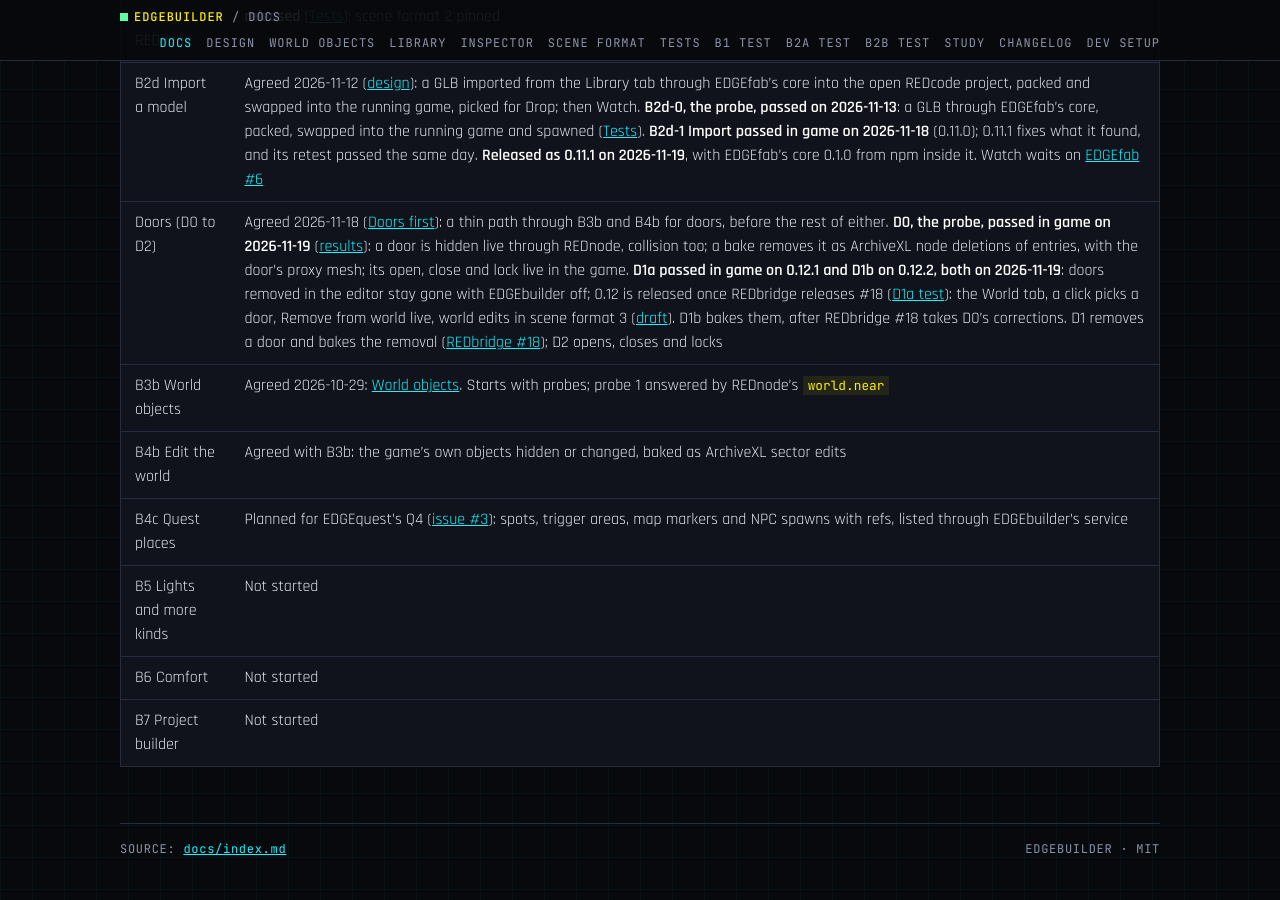
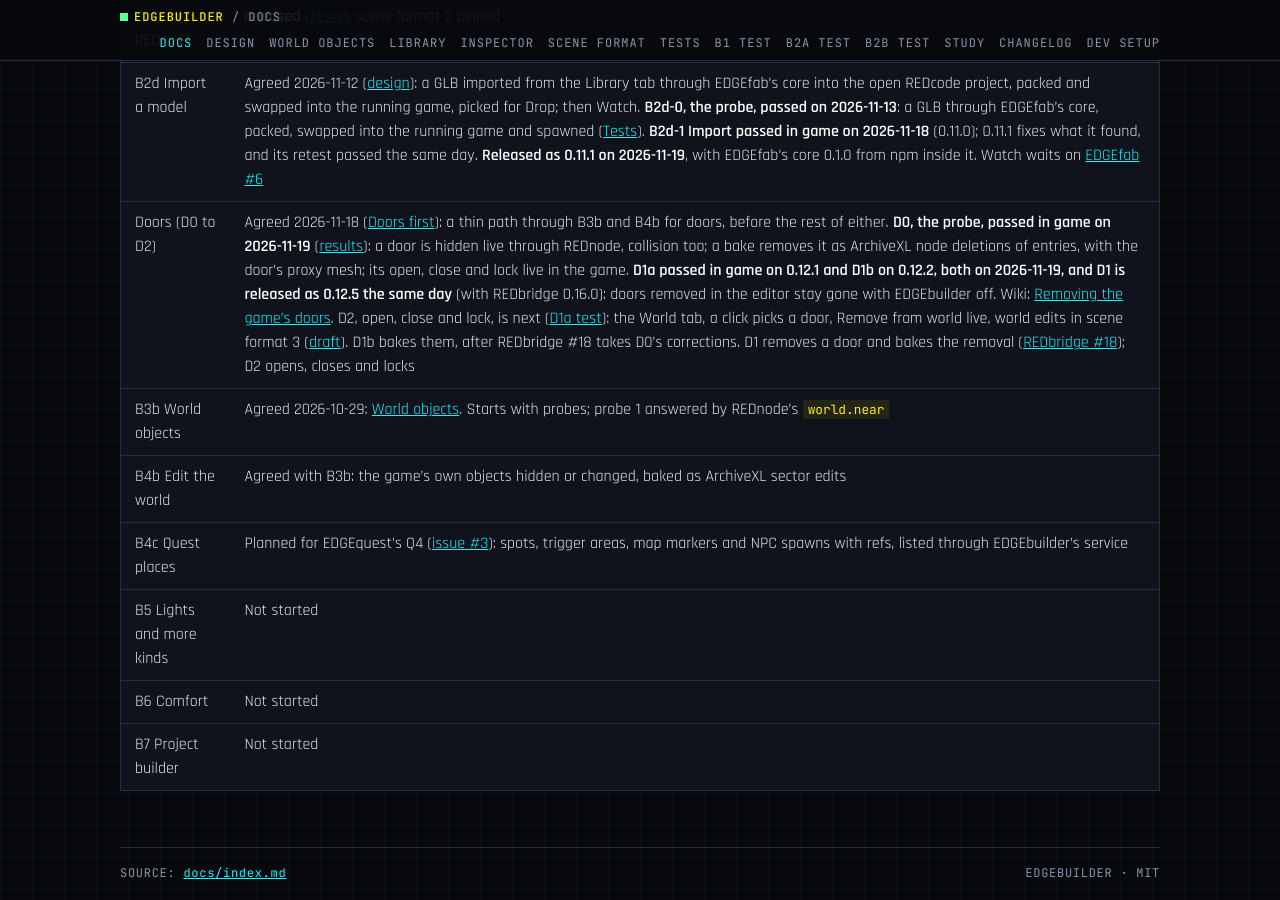
Before and after one commit to Edgemodders/EDGEbuilder, a Jekyll site: the page built from docs/index.md, in a window 1280 px wide and 900 px high, scrolled down 2375 px. Built offline with Jekyll 4.4.1, drawn with Linux system fonts in a browser that asks for light colours; our own code applies the rules of GitHub Pages for plain Markdown files.

Commit message:
Docs: D1 released as 0.12.5
Co-Authored-By: Claude Opus 5.5 <noreply@anthropic.com>

```diff
--- a/docs/index.md
+++ b/docs/index.md
@@ -34,7 +34,7 @@ As of 2026-10-30 (design draft 4): B2b passed in game on 2.31, the 0.3.4 check o
 | B4 Bake | Started 2026-11-05, split in four ([Tests](testing.md#b4-bake) lists every question it must settle). **B4-0 the solid probe passed in game on 2026-11-05**: a Kinematic instanced destructible mesh is solid. **B4-1 Bake to project passed in game on 2026-11-05** on 0.7.1 and 0.7.2, with REDbridge 0.12.0, **released as 0.7.3**. **B4-2 the Solid switch passed in game on 2026-11-08** on 0.8.0 and 0.8.1, with Seen from (how far a baked object is seen; small meshes need REDbridge 0.12.1, [#16](https://github.com/Edgemodders/REDbridge/issues/16)). **Released as 0.8.1.** **B4-3 Library bakes passed in game on 2026-11-08** on 0.9.0: bakes of one or more scenes in the Library, Include in project, Update, and the stale, collides, in game and in project flags. **Released as 0.9.0**, the last phase before the public preview. **0.9.1, the first public preview** (2026-11-08): the wide-screen check passed, and the zip is laid out like the game folder for Vortex and [Nexus Mods](https://www.nexusmods.com/cyberpunk2077/mods/36627). **0.9.2** (2026-11-08) hides the window while a game menu is open ([Tests](testing.md#092-menus)). REDbridge 0.12.0, released on 2026-11-05, has what B4-2 asks for |
 | B3c NPCs and scenes through REDnode | Agreed 2026-10-23 with REDnode's H2c: an `npc` kind ([format 2 draft](scene.md#format-2-draft-npcs)). REDnode's side passed in game on 2026-10-26 (0.40.1): `world.load` reads our scenes and the draft. **Planned on 2026-11-11 ([design](design.md#npcs-b3c)), built as 0.10.0 the same day, passed in game on 2026-11-12 on 0.10.9 and released** ([Tests](testing.md#b3c-npcs)); scene format 2 pinned |
 | B2d Import a model | Agreed 2026-11-12 ([design](design.md#import-a-model-b2d)): a GLB imported from the Library tab through EDGEfab's core into the open REDcode project, packed and swapped into the running game, picked for Drop; then Watch. **B2d-0, the probe, passed on 2026-11-13**: a GLB through EDGEfab's core, packed, swapped into the running game and spawned ([Tests](testing.md#b2d-import-a-model)). **B2d-1 Import passed in game on 2026-11-18** (0.11.0); 0.11.1 fixes what it found, and its retest passed the same day. **Released as 0.11.1 on 2026-11-19**, with EDGEfab's core 0.1.0 from npm inside it. Watch waits on [EDGEfab #6](https://github.com/Edgemodders/EDGEfab/issues/6) |
-| Doors (D0 to D2) | Agreed 2026-11-18 ([Doors first](world-objects.md#doors-first-d0-to-d2)): a thin path through B3b and B4b for doors, before the rest of either. **D0, the probe, passed in game on 2026-11-19** ([results](testing.md#d0-doors-probe)): a door is hidden live through REDnode, collision too; a bake removes it as ArchiveXL node deletions of entries, with the door's proxy mesh; its open, close and lock live in the game. **D1a passed in game on 0.12.1 and D1b on 0.12.2, both on 2026-11-19**: doors removed in the editor stay gone with EDGEbuilder off; 0.12 is released once REDbridge releases #18 ([D1a test](testing.md#d1a-remove-from-world-0120)): the World tab, a click picks a door, Remove from world live, world edits in scene format 3 ([draft](scene.md#format-3-draft-world-edits)). D1b bakes them, after REDbridge #18 takes D0's corrections. D1 removes a door and bakes the removal ([REDbridge #18](https://github.com/Edgemodders/REDbridge/issues/18)); D2 opens, closes and locks |
+| Doors (D0 to D2) | Agreed 2026-11-18 ([Doors first](world-objects.md#doors-first-d0-to-d2)): a thin path through B3b and B4b for doors, before the rest of either. **D0, the probe, passed in game on 2026-11-19** ([results](testing.md#d0-doors-probe)): a door is hidden live through REDnode, collision too; a bake removes it as ArchiveXL node deletions of entries, with the door's proxy mesh; its open, close and lock live in the game. **D1a passed in game on 0.12.1 and D1b on 0.12.2, both on 2026-11-19, and D1 is released as 0.12.5 the same day** (with REDbridge 0.16.0): doors removed in the editor stay gone with EDGEbuilder off. Wiki: [Removing the game's doors](https://edgemodders.ai/wiki/edgebuilder/doors.html). D2, open, close and lock, is next ([D1a test](testing.md#d1a-remove-from-world-0120)): the World tab, a click picks a door, Remove from world live, world edits in scene format 3 ([draft](scene.md#format-3-draft-world-edits)). D1b bakes them, after REDbridge #18 takes D0's corrections. D1 removes a door and bakes the removal ([REDbridge #18](https://github.com/Edgemodders/REDbridge/issues/18)); D2 opens, closes and locks |
 | B3b World objects | Agreed 2026-10-29: [World objects](world-objects.md). Starts with probes; probe 1 answered by REDnode's `world.near` |
 | B4b Edit the world | Agreed with B3b: the game's own objects hidden or changed, baked as ArchiveXL sector edits |
 | B4c Quest places | Planned for EDGEquest's Q4 ([issue #3](https://github.com/Edgemodders/EDGEbuilder/issues/3)): spots, trigger areas, map markers and NPC spawns with refs, listed through EDGEbuilder's service |
```
Also changed, not shown: CLAUDE.md (+1 -1 lines), docs/design.md (+1 -1 lines).
